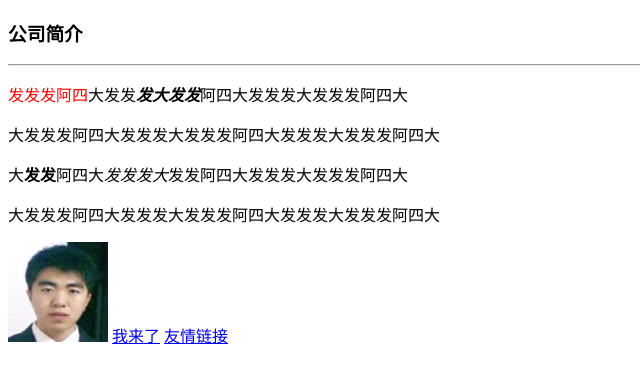
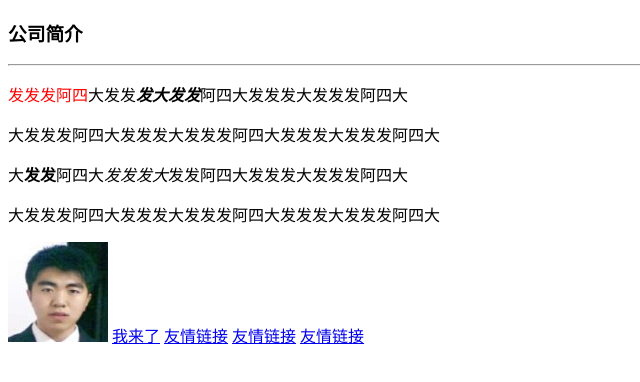
Before and after one commit to xiaoku111/nihao, a plain HTML site: page 网站导航/网站信息界面.html in a window 1280 px wide. Shown: the whole page, without its empty margins (0-640 px from the left). Drawn offline with Linux system fonts and the light colour scheme.

Commit message:
no message

```diff
--- a/网站导航/网站信息界面.html
+++ b/网站导航/网站信息界面.html
@@ -15,5 +15,7 @@
 		<img src="IMG_0009.JPG" width="100px" height="100px" alt=""/>
 		<a href="http://127.0.0.1:8848/第一天/index.html">我来了</a>
 		<a href="demo1.html">友情链接</a>
+		<a href="demo1.html">友情链接</a>
+		<a href="demo1.html">友情链接</a>
 	</body>
 </html>
```
